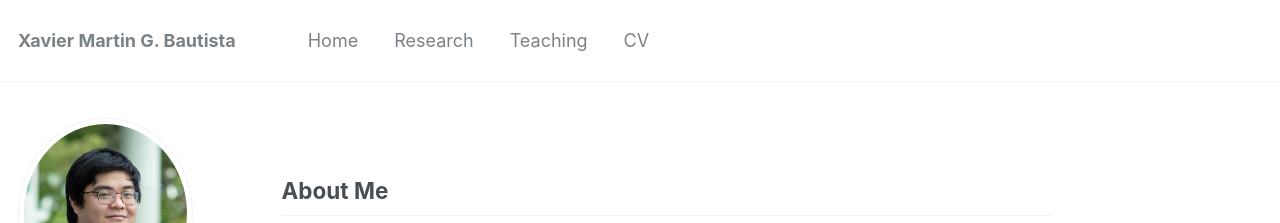
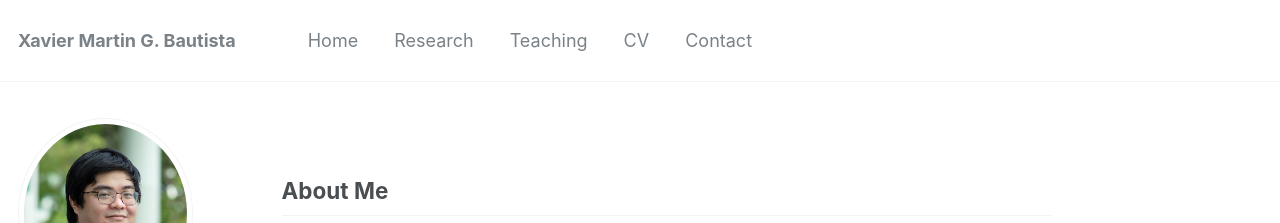
Before and after one commit to xmgbautista/xmgbautista.github.io, a Jekyll site: the page built from _pages/about.md, in a window 1280 px wide. Shown: the top 223 px of the page. Built offline with Jekyll 4.4.1, drawn with Linux system fonts in a browser that asks for light colours.

Commit message:
Update contact page

```diff
--- a/_data/navigation.yml
+++ b/_data/navigation.yml
@@ -11,3 +11,6 @@ main:
 
   - title: "CV"
     url: /cv/
+
+  - title: "Contact"
+    url: /contact/
```
Also changed, not shown: _pages/contact.md (+1 -1 lines).
